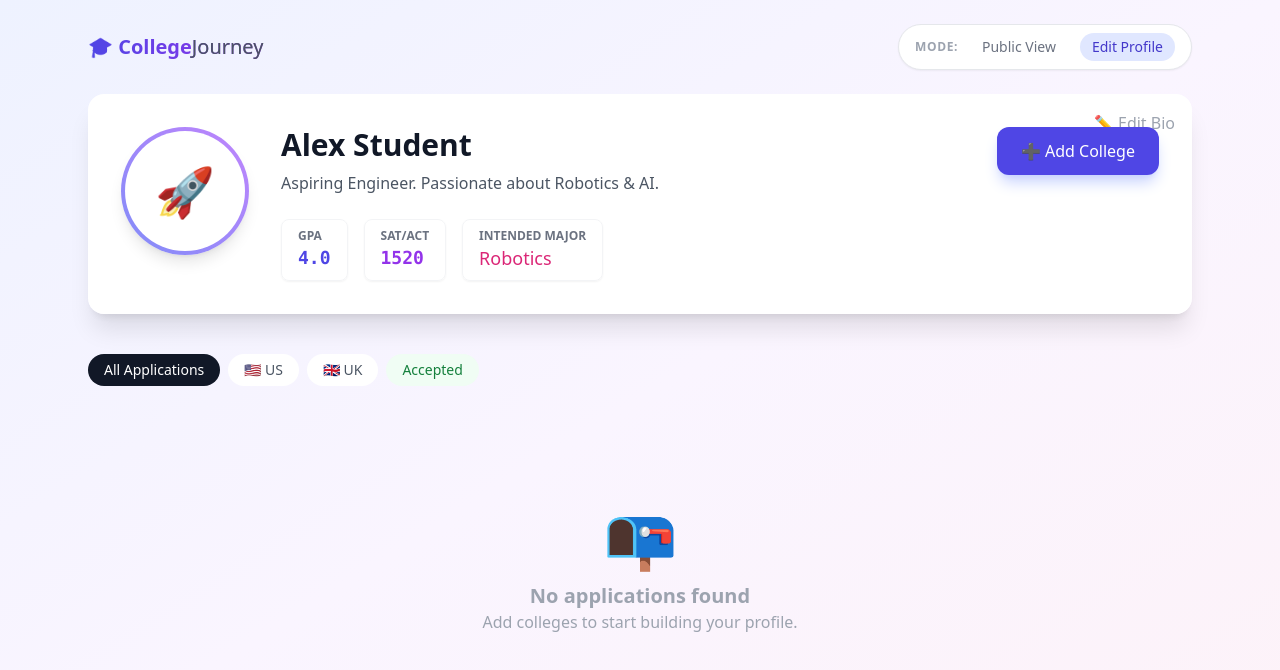
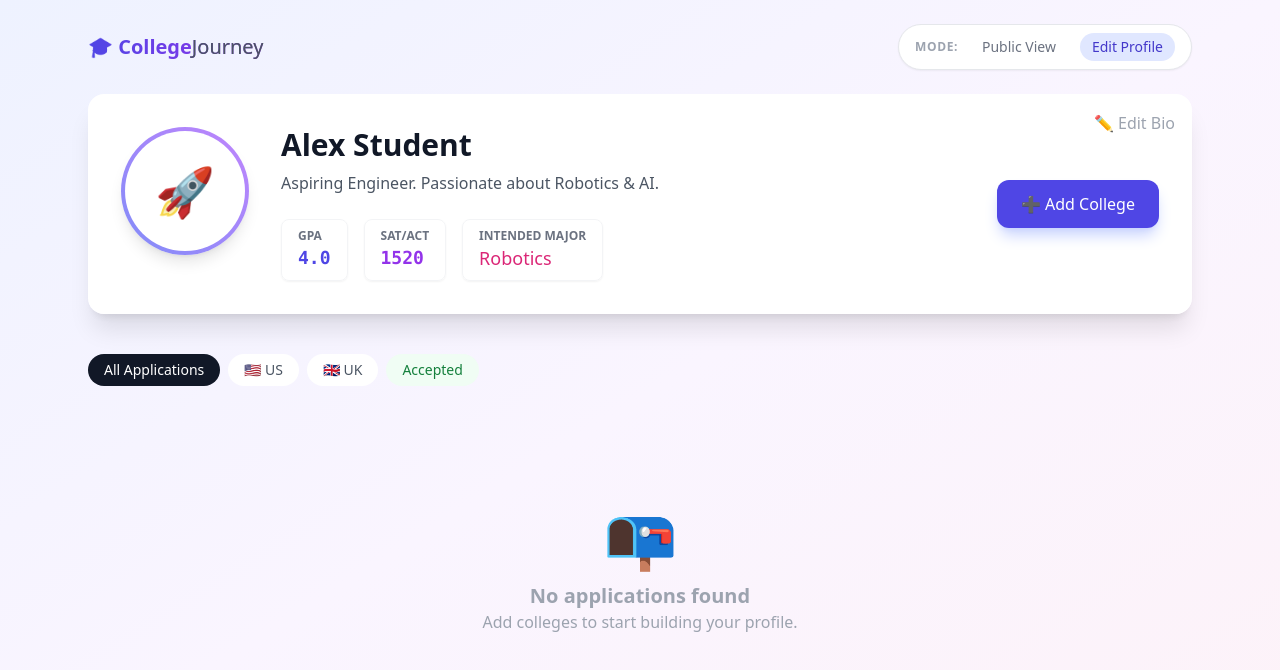
Before and after one commit to Chitrarath2/College-tracker, a plain HTML site: page index.html in a window 1280 px wide. Drawn offline with nearby package versions, Linux system fonts and the light colour scheme.

Commit message:
Update index.html

```diff
--- a/index.html
+++ b/index.html
@@ -72,13 +72,13 @@
                     </div>
                 </div>
 
-                <div class="edit-only hidden self-center md:self-start">
-                    <button onclick="openCollegeModal()" class="bg-indigo-600 hover:bg-indigo-700 text-white px-6 py-3 rounded-xl shadow-lg shadow-indigo-200 transition flex items-center gap-2 transform hover:-translate-y-1">
-                        <span>➕ Add College</span>
-                    </button>
-                </div>
-            </div>
+                <div class="edit-only hidden self-center md:self-center md:ml-auto mt-6 md:mt-0">
+            <button onclick="openCollegeModal()" class="bg-indigo-600 hover:bg-indigo-700 text-white px-6 py-3 rounded-xl shadow-lg shadow-indigo-200 transition flex items-center gap-2 transform hover:-translate-y-1">
+                <span>➕ Add College</span>
+            </button>
         </div>
+    </div>
+</div>
 
         <div class="flex overflow-x-auto gap-2 mb-8 pb-2 no-scrollbar" id="filterContainer">
             <button onclick="filterColleges('all')" class="filter-btn active bg-gray-900 text-white px-4 py-1.5 rounded-full text-sm font-medium transition whitespace-nowrap">All Applications</button>
```
